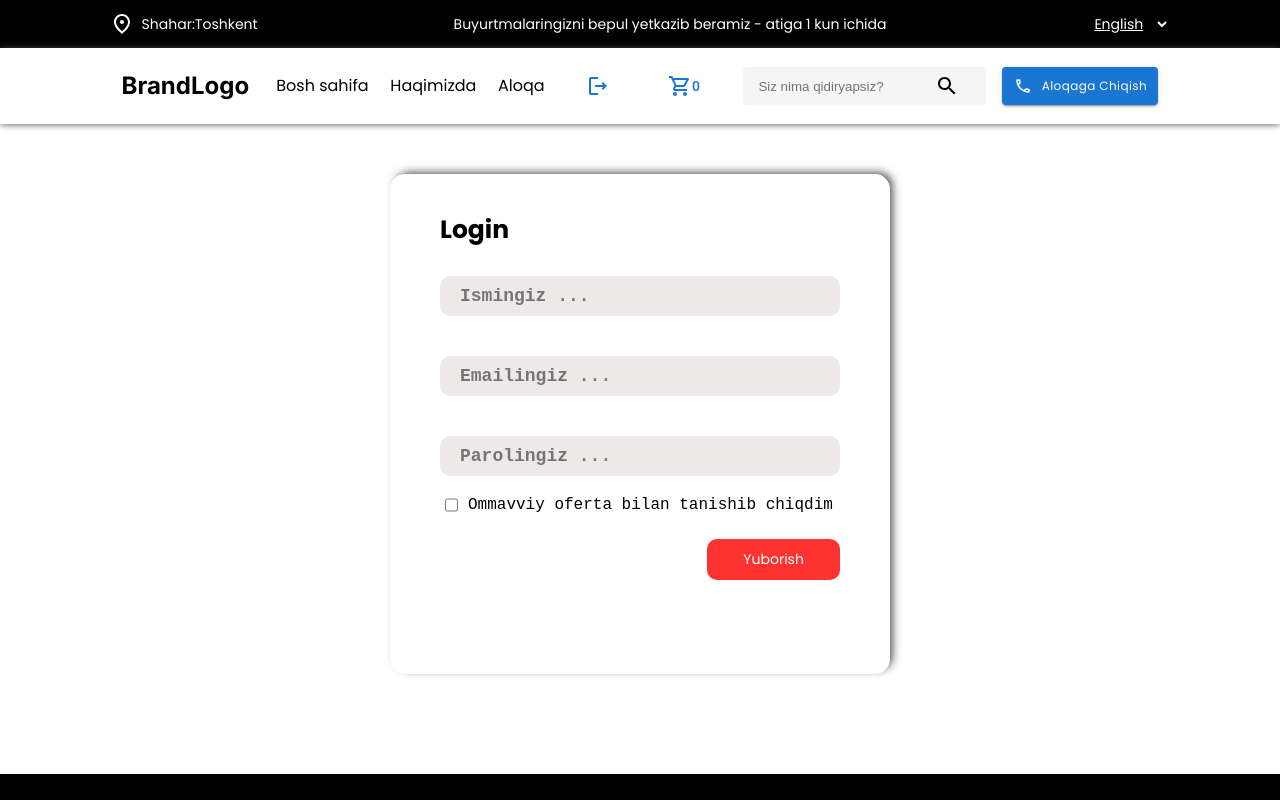
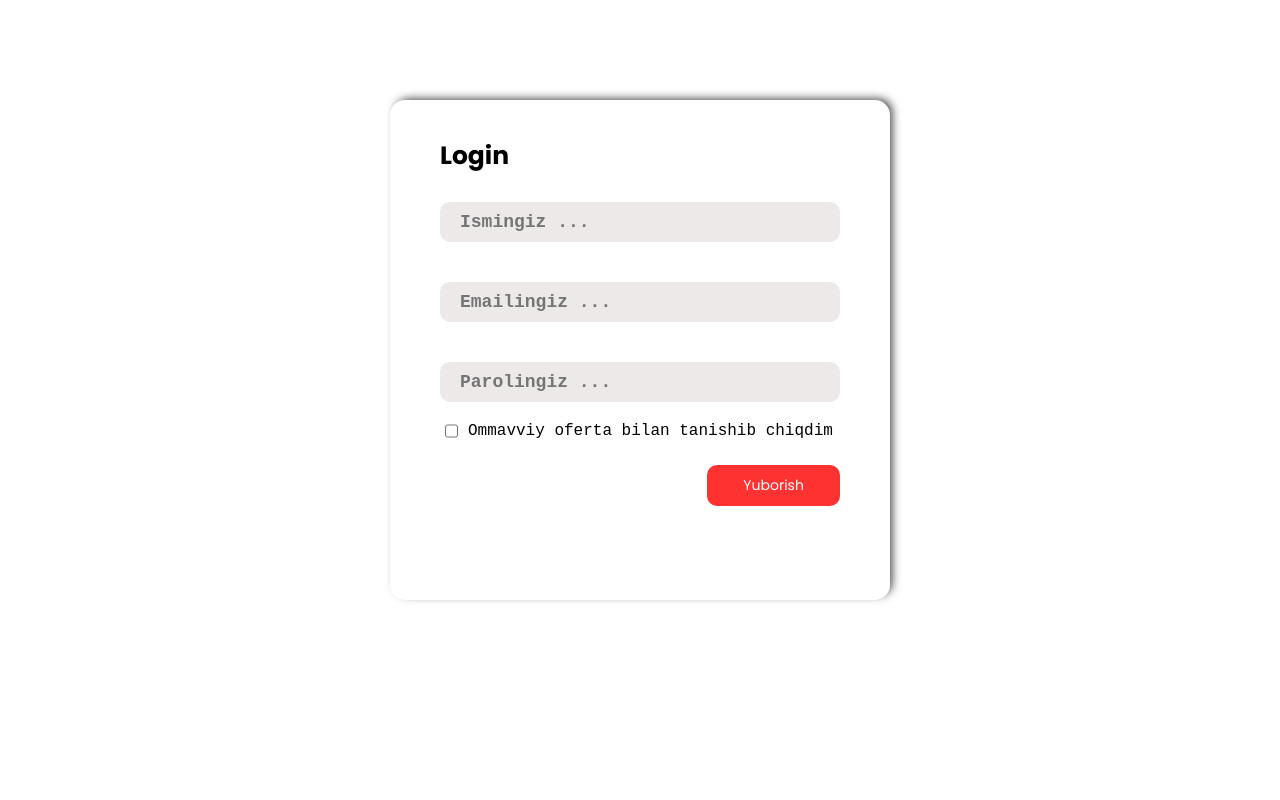
Before and after one commit to nurmatov0228/gilos-market, a React (Create React App) app: page / in a window 1280 px wide. Shown: the top 800 px of the page. Built offline with nearby package versions, Linux system fonts and the light colour scheme; no server answers.

Commit message:
login tayyor

```diff
--- a/src/Components/Layout/Layout.jsx
+++ b/src/Components/Layout/Layout.jsx
@@ -1,4 +1,4 @@
-import React, { useState } from "react";
+import React, { useEffect, useState } from "react";
 import Navbar from "../Navbar/Navbar";
 import Footer from "../Footer/Footer";
 import Router from "../../Router/Router";
@@ -6,19 +6,40 @@ import "./layout.scss";
 import TopNav from "../TopNav/TopNav";
 import { ToastContainer } from "react-toastify";
 import "react-toastify/dist/ReactToastify.css";
+import { Route, Routes, useNavigate } from "react-router-dom";
+import Login from "../../Pages/Login";
 
 const Layout = () => {
+  const token = localStorage.getItem("token");
   const [count, setCount] = useState(0);
+
+  const navigate = useNavigate();
+
+  useEffect(() => {
+    if (token?.includes("eyJhbGciOiJIUzI1NiIsInR5cCI6IkpXVCJ9.ey")) {
+      navigate("/home");
+    } else {
+      navigate("/");
+    }
+  }, []); // token o'zgarganda useEffect qayta ishga tushadi
+
   return (
     <div>
-      <TopNav />
-      <Navbar count={count} />
       <ToastContainer className={"toastify"} />
-
-      <div className="router">
-        <Router setCount={setCount} />
-      </div>
-      <Footer />
+      {token ? (
+        <>
+          <TopNav />
+          <Navbar count={count} />
+          <div className="router">
+            <Router setCount={setCount} />
+          </div>
+          <Footer />
+        </>
+      ) : (
+        <Routes>
+          <Route path="/" element={<Login />} />
+        </Routes>
+      )}
     </div>
   );
 };
--- a/src/Components/Navbar/Navbar.jsx
+++ b/src/Components/Navbar/Navbar.jsx
@@ -1,11 +1,12 @@
 import React from "react";
-import { NavLink } from "react-router-dom";
+import { NavLink, useNavigate } from "react-router-dom";
 import SearchOutlinedIcon from "@mui/icons-material/SearchOutlined";
 import LocalPhoneOutlinedIcon from "@mui/icons-material/LocalPhoneOutlined";
 import ShoppingCartOutlinedIcon from "@mui/icons-material/ShoppingCartOutlined";
 import "./navbar.scss";
 import { Button } from "@mui/material";
 import { LogoutOutlined } from "@mui/icons-material";
+import { toast } from "react-toastify";
 
 const Navbar = ({ count }) => {
   document.addEventListener("DOMContentLoaded", () => {
@@ -16,6 +17,15 @@ const Navbar = ({ count }) => {
       menu.classList.toggle("navbar__menu--active");
     });
   });
+  const navigate = useNavigate();
+
+  const logout = () => {
+    setTimeout(() => {
+      localStorage.removeItem("token");
+      navigate("/");
+      toast.warning("LogOut");
+    }, 800);
+  };
 
   return (
     <div className="navbar">
@@ -34,7 +44,7 @@ const Navbar = ({ count }) => {
             Aloqa
           </NavLink>
           <NavLink className="navbar__link navbar__carticon">
-            <Button variant="text">
+            <Button variant="text" onClick={logout}>
               <LogoutOutlined />
             </Button>
           </NavLink>
--- a/src/Components/UI/Intro/intro.scss
+++ b/src/Components/UI/Intro/intro.scss
@@ -16,8 +16,9 @@
     height: 100%;
     background-image: url("../../.././Assets/img/orqafonoqrang.png");
     background-repeat: no-repeat;
-    background-size: contain;
+    background-size: cover;
     display: flex !important;
+    border-radius: 20px;
   }
   &__texts {
     min-width: 280px !important;
--- a/src/Pages/Home.jsx
+++ b/src/Pages/Home.jsx
@@ -1,4 +1,3 @@
-import React from "react";
 import Intro from "../Components/UI/Intro/Intro";
 import Catalogs from "../Components/UI/Catalogs/Catalogs";
 import Discount from "../Components/UI/Discount/Discount";
--- a/src/Pages/Login.jsx
+++ b/src/Pages/Login.jsx
@@ -54,6 +54,7 @@ const Login = () => {
             localStorage.setItem("token", token);
 
             toast.success(data?.firstName + " Xush kelibsiz");
+            navigate("/home");
           });
 
         const submit = document.querySelector(".unsubmit");
@@ -62,7 +63,6 @@ const Login = () => {
         setName();
         setEmail();
         setPassword();
-        navigate("/home");
       } else {
         toast.error("Email or password invialid", {
           position: "top-right",
--- a/src/Router/Router.jsx
+++ b/src/Router/Router.jsx
@@ -1,10 +1,9 @@
 import React, { useEffect, useState } from "react";
-import { Route, Routes, useNavigate } from "react-router-dom";
+import { Route, Routes } from "react-router-dom";
 import Home from "../Pages/Home";
 import NotFound from "../Pages/NotFound";
 import About from "../Pages/About";
 import Contact from "../Pages/Contact";
-import Login from "../Pages/Login";
 import axios from "axios";
 import Cart from "../Pages/Cart";
 import { Bounce, toast } from "react-toastify";
@@ -88,25 +87,10 @@ const Router = ({ setCount }) => {
     setCart(deleteItems);
   };
 
-  const navigate = useNavigate();
-  const token = localStorage.getItem("token");
-
-  useEffect(() => {
-    if (token?.includes("eyJhbGciOiJIUzI1NiIsInR5cCI6IkpXVCJ9.ey")) {
-      navigate("/home");
-    } else {
-      navigate("/");
-    }
-  }, []);
-
   return (
     <Routes>
-      {token?.length > 0 ? (
       <Route path="/">
-          <Route
-            path="/home"
-            element={<Home addGood={addGood} base={base} />}
-          />
+        <Route path="/home" element={<Home addGood={addGood} base={base} />} />
         <Route path="/about" element={<About />} />
         <Route path="/contact" element={<Contact />} />
         <Route
@@ -120,9 +104,6 @@ const Router = ({ setCount }) => {
         />
         <Route path="*" element={<NotFound />} />
       </Route>
-      ) : (
-        <Route path="/" element={<Login />} />
-      )}
     </Routes>
   );
 };
--- a/src/index.js
+++ b/src/index.js
@@ -14,8 +14,8 @@ import "@fontsource/roboto/700.css";
 const root = ReactDOM.createRoot(document.getElementById("root"));
 root.render(
   <Router>
-    <React.StrictMode>
-      <App />
-    </React.StrictMode>
+    {/* <React.StrictMode> */}
+    <App />
+    {/* </React.StrictMode> */}
   </Router>
 );
--- a/src/styles/login.scss
+++ b/src/styles/login.scss
@@ -13,7 +13,7 @@
     display: flex;
     flex-direction: column;
     width: 500px;
-    margin: 50px auto auto;
+    margin: 100px auto auto;
     height: 500px;
     padding: 50px;
     box-shadow: 4px -3px 10px -2px #000000bf;
```
Lines whose indentation alone changed are shown as unchanged.
